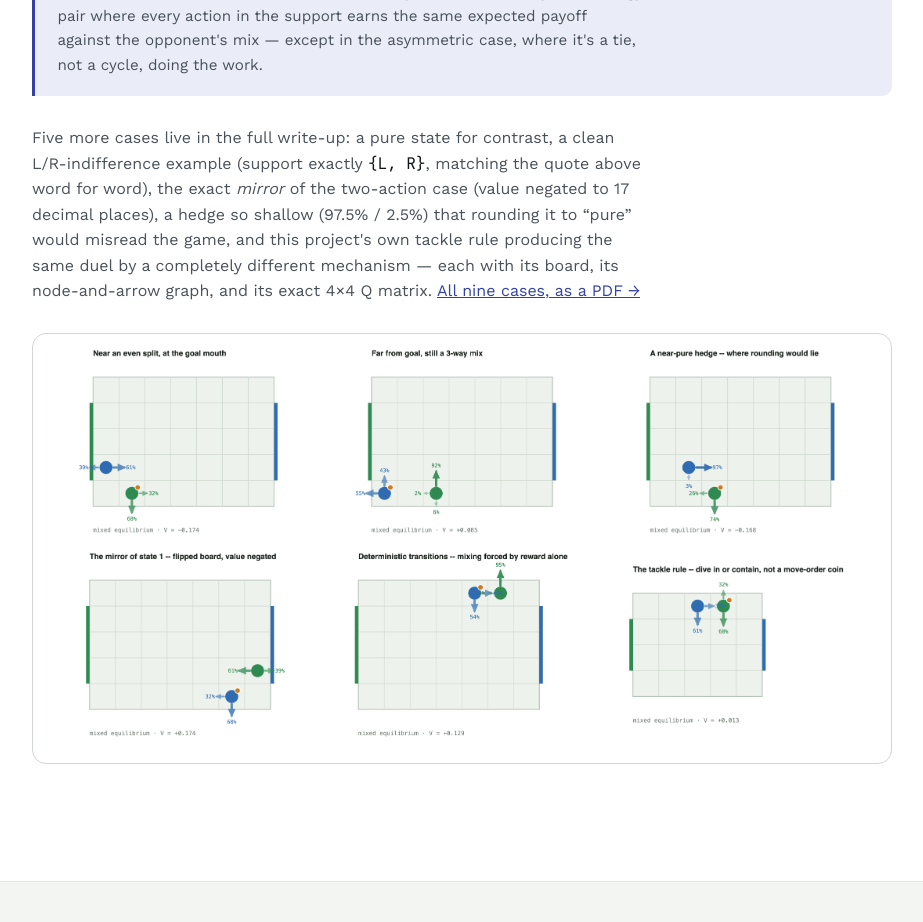
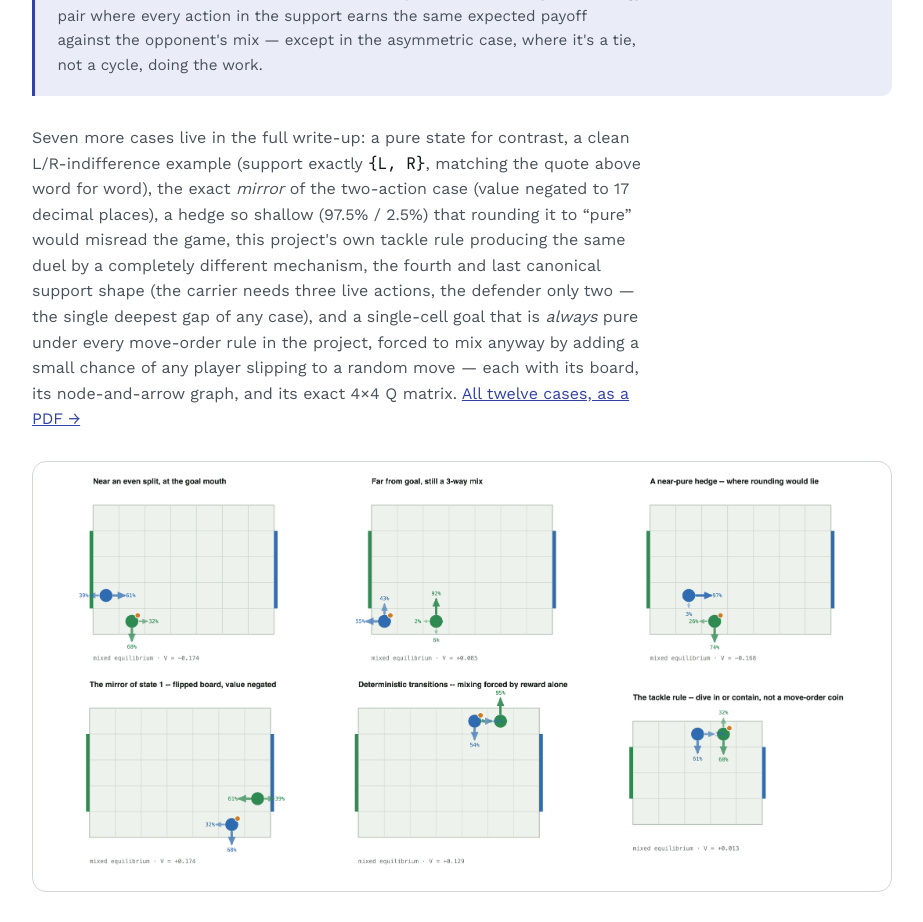
Before and after one commit to Charith-Reddy-Pareddy/the-mixed-game, a React (Vite) app: page / in a window 1280 px wide. Shown: the part 4600-5522 px from the top of the page, without its empty margins (178-1101 px from the left). Built offline with nearby package versions, Linux system fonts and the light colour scheme.

Commit message:
Note the seven additional cases in the PDF

```diff
--- a/src/App.jsx
+++ b/src/App.jsx
@@ -275,18 +275,23 @@ function Positions() {
         </div>
 
         <p>
-          Five more cases live in the full write-up: a pure state for
+          Seven more cases live in the full write-up: a pure state for
           contrast, a clean L/R-indifference example (support exactly
           {' '}<span className="mono">{'{L, R}'}</span>, matching the quote
           above word for word), the exact <em>mirror</em> of the two-action
           case (value negated to 17 decimal places), a hedge so shallow
           (97.5% / 2.5%) that rounding it to &ldquo;pure&rdquo; would
-          misread the game, and this project&apos;s own tackle rule
-          producing the same duel by a completely different mechanism
+          misread the game, this project&apos;s own tackle rule producing
+          the same duel by a completely different mechanism, the fourth and
+          last canonical support shape (the carrier needs three live
+          actions, the defender only two &mdash; the single deepest gap of
+          any case), and a single-cell goal that is <em>always</em> pure
+          under every move-order rule in the project, forced to mix anyway
+          by adding a small chance of any player slipping to a random move
           &mdash; each with its board, its node-and-arrow graph, and its
           exact 4&times;4 Q matrix.{' '}
           <a href="https://github.com/Charith-Reddy-Pareddy/soccer-markov-nash/blob/main/docs/positions.pdf">
-            All nine cases, as a PDF &rarr;
+            All twelve cases, as a PDF &rarr;
           </a>
         </p>
 
```
Also changed, not shown: 2 other files (tests, documents, lock files or other folders).
